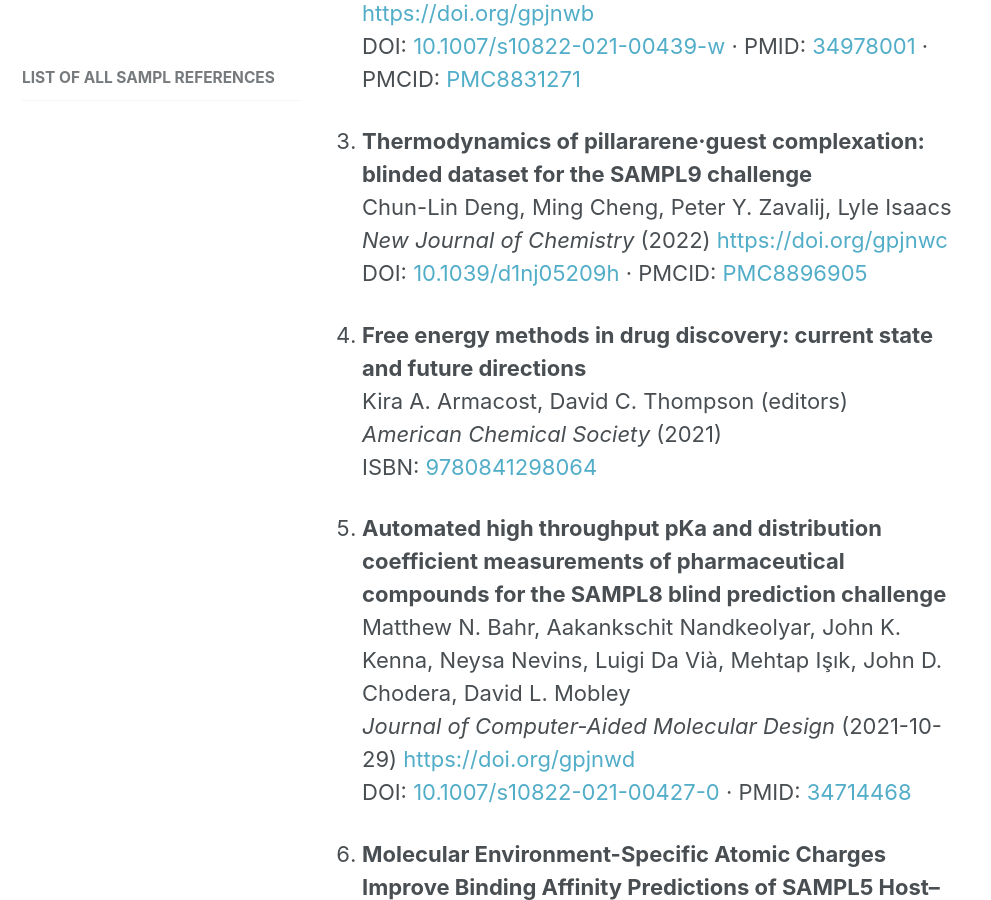
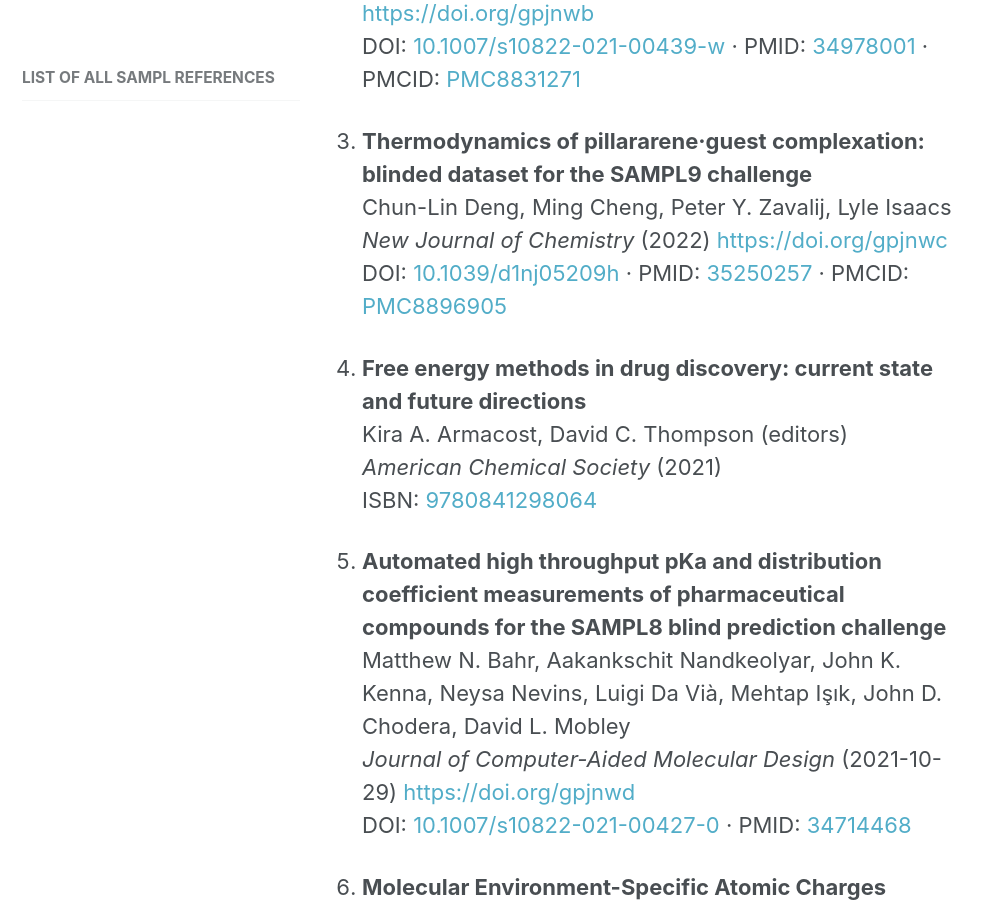
Before and after one commit to samplchallenges/samplchallenges.github.io, a Jekyll site: the page built from _history/02_allreferences.md, in a window 1280 px wide and 900 px high, scrolled down 1010 px. Shown: the whole window, without its empty margins (0-991 px from the left). Built offline with Jekyll 4.4.1, drawn with Linux system fonts in a browser that asks for light colours.

Commit message:
zotero_pull action: Update 02_allreferences.md List

```diff
--- a/_history/02_allreferences.md
+++ b/_history/02_allreferences.md
@@ -25,7 +25,7 @@ DOI: [10.1007/s10822-021-00439-w](https://doi.org/10.1007/s10822-021-00439-w) ·
 3. **Thermodynamics of pillararene·guest complexation: blinded dataset for the SAMPL9 challenge**
 Chun-Lin Deng, Ming Cheng, Peter Y. Zavalij, Lyle Isaacs
 *New Journal of Chemistry* (2022) <https://doi.org/gpjnwc>
-DOI: [10.1039/d1nj05209h](https://doi.org/10.1039/d1nj05209h) · PMCID: [PMC8896905](https://www.ncbi.nlm.nih.gov/pmc/articles/PMC8896905)
+DOI: [10.1039/d1nj05209h](https://doi.org/10.1039/d1nj05209h) · PMID: [35250257](https://www.ncbi.nlm.nih.gov/pubmed/35250257) · PMCID: [PMC8896905](https://www.ncbi.nlm.nih.gov/pmc/articles/PMC8896905)
 
 4. **Free energy methods in drug discovery: current state and future directions**
 Kira A. Armacost, David C. Thompson (editors)
```
